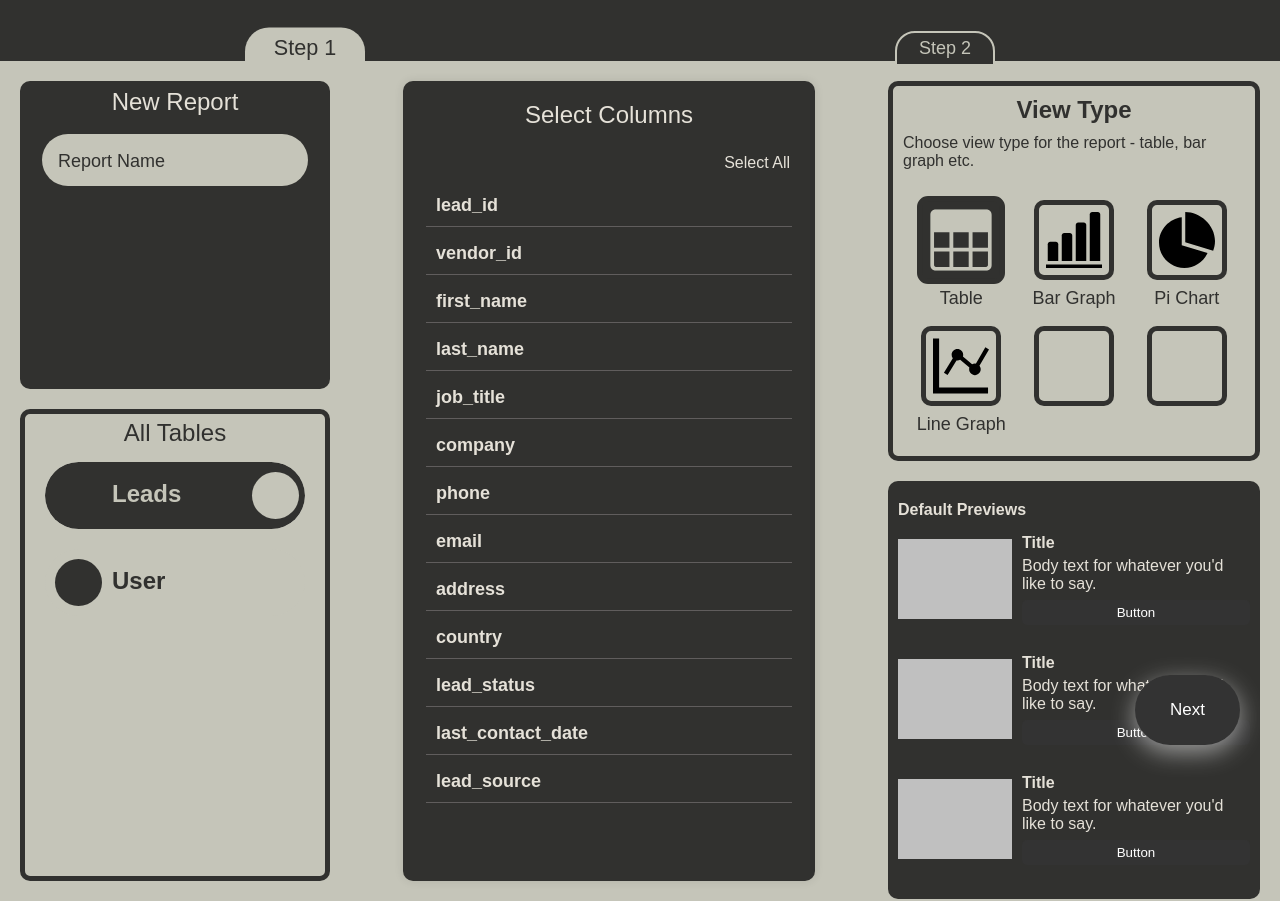
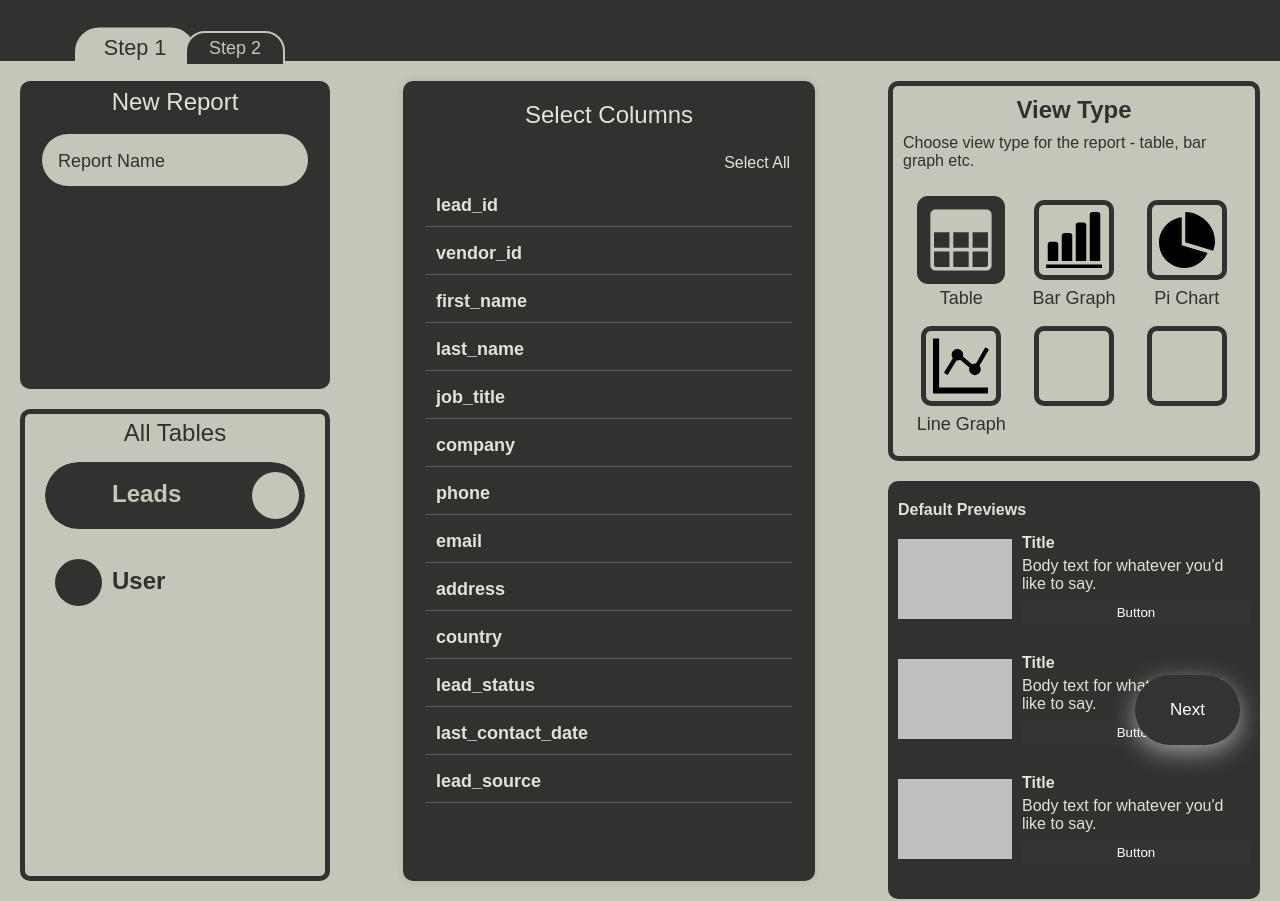
Before and after one commit to Ritvik2205/reports-dashboard, a Flask app: page /dashboard in a window 1280 px wide. Run offline with Flask 3, Linux system fonts and the light colour scheme; data that the repository does not hold is empty; some libraries are stand-ins or nearby versions; some web fonts are replaced.

Commit message:
fixing tab positions

```diff
--- a/website/static/styles.css
+++ b/website/static/styles.css
@@ -45,7 +45,7 @@
 .tab {
     position: relative;
     display: flex;
-    justify-content: space-around;
+    justify-content: start;
     align-items: center;
     padding-top: 5px;
     background-color: var(--secondary-color);
@@ -67,6 +67,10 @@
     font-size: 18px;
     margin-bottom: 0;
     transition: transform 0.2s ease-in;
+}
+
+.tablink:first-child {
+    margin-left: 100px;
 }
 
 .tablink.active {
```
